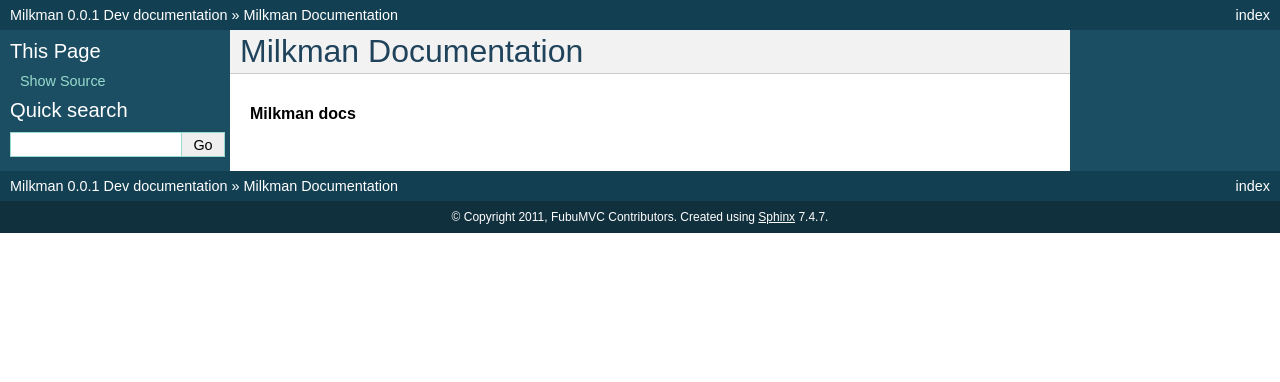
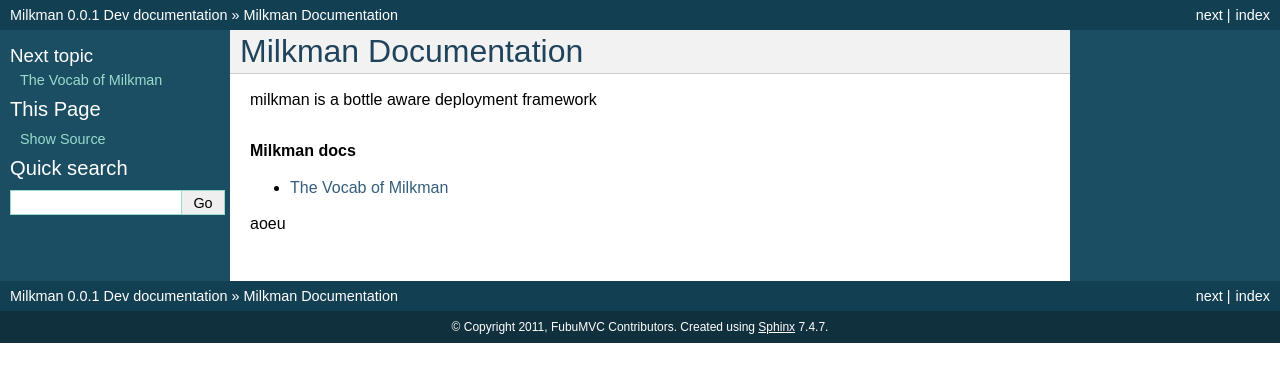
Before and after one commit to DovetailSoftware/milkman, a Sphinx documentation site: the page built from docs/source/index.rst, in a window 1280 px wide. Shown: the top 382 px of the page. Built offline with Sphinx 7.4.7, drawn with Linux system fonts in a browser that asks for light colours.

Commit message:
tweaking out docs

```diff
--- a/docs/source/index.rst
+++ b/docs/source/index.rst
@@ -4,7 +4,13 @@
 Milkman Documentation
 =====================
 
+milkman is a bottle aware deployment framework
+
 .. rubric:: Milkman docs
 
 .. toctree::
-   :maxtepth: 2
+    :maxdepth: 2
+
+    intro
+
+aoeu
--- /dev/null
+++ b/docs/source/intro.rst
@@ -0,0 +1,7 @@
+=====================
+The Vocab of Milkman
+=====================
+
+host
+
+directive
```
Also changed, not shown: .gitmodules (added).
